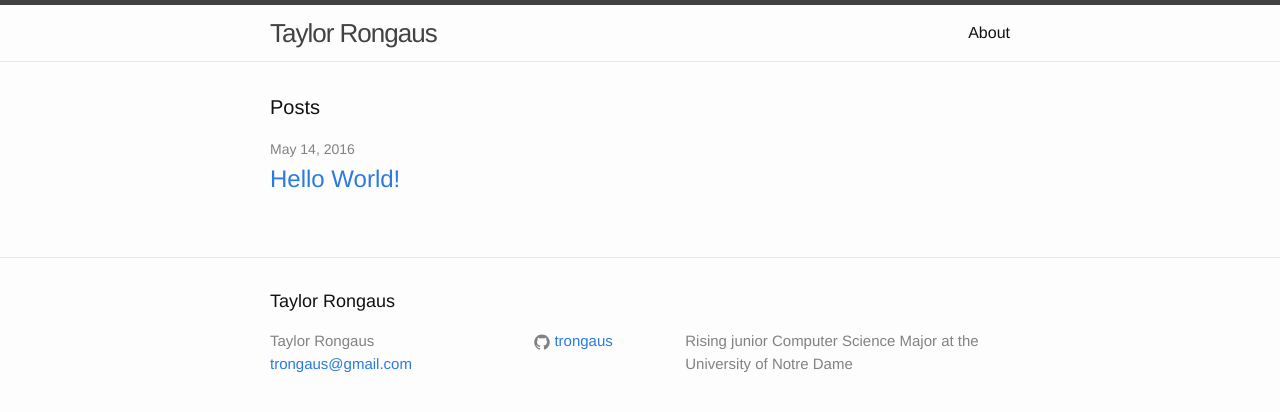
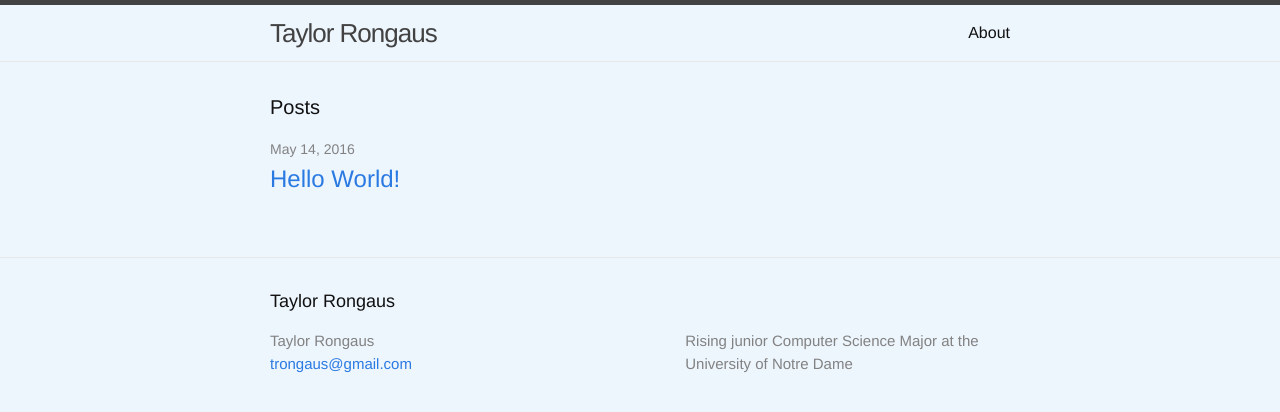
Before and after one commit to trongaus/trongaus.github.io, a Jekyll site: the page built from index.html, in a window 1280 px wide. Shown: the top 412 px of the page. Built offline with Jekyll 4.4.1, drawn with Linux system fonts in a browser that asks for light colours.

Commit message:
website formatting

```diff
--- a/_config.yml
+++ b/_config.yml
@@ -12,7 +12,6 @@ description: > # this means to ignore newlines until "baseurl:"
   Rising junior Computer Science Major at the University of Notre Dame
 baseurl: "" # the subpath of your site, e.g. /blog
 url: "trongaus.github.io" # the base hostname & protocol for your site
-github_username:  trongaus
 
 # Build settings
 markdown: kramdown
--- a/css/main.scss
+++ b/css/main.scss
@@ -15,7 +15,7 @@ $base-line-height: 1.5;
 $spacing-unit:     30px;
 
 $text-color:       #111;
-$background-color: #fdfdfd;
+$background-color: #EDF5FD;
 $brand-color:      #2a7ae2;
 
 $grey-color:       #828282;
--- a/index.html
+++ b/index.html
@@ -18,5 +18,4 @@ layout: default
     {% endfor %}
   </ul>
 
-
 </div>
```
